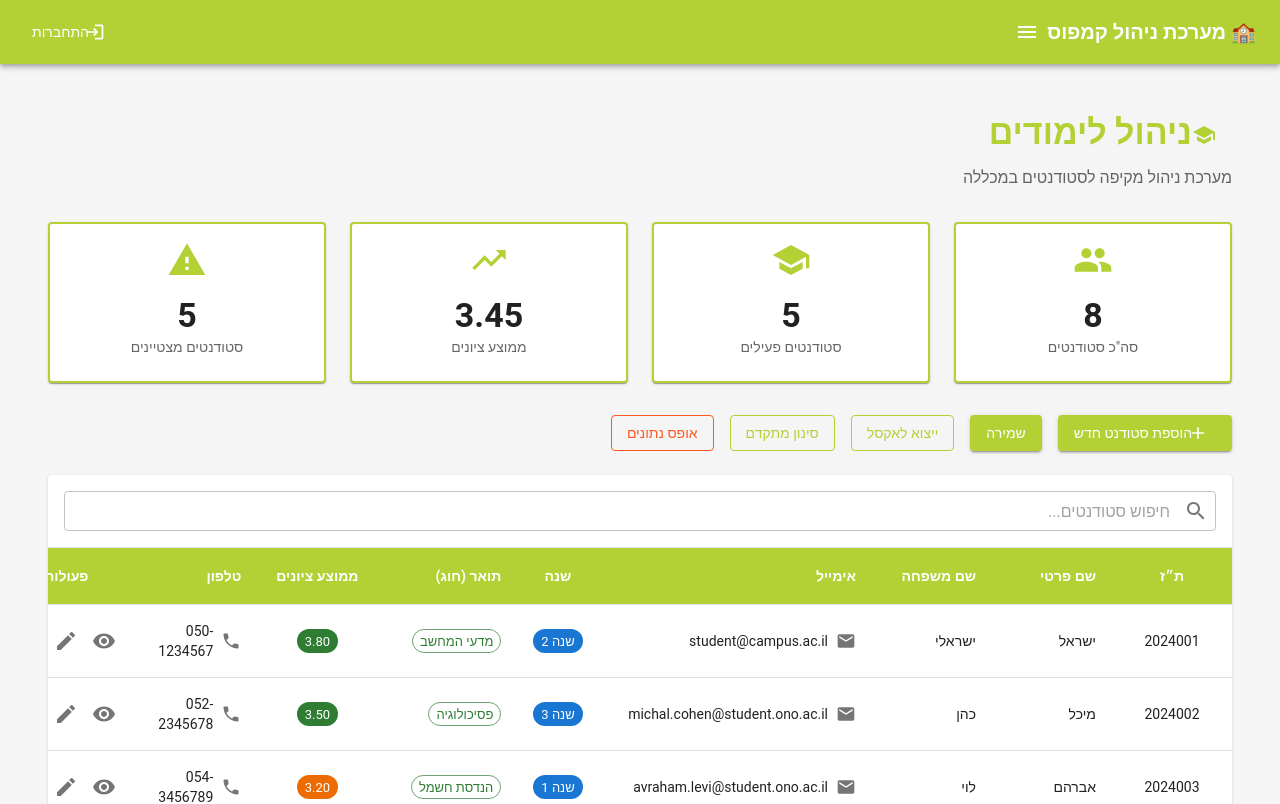
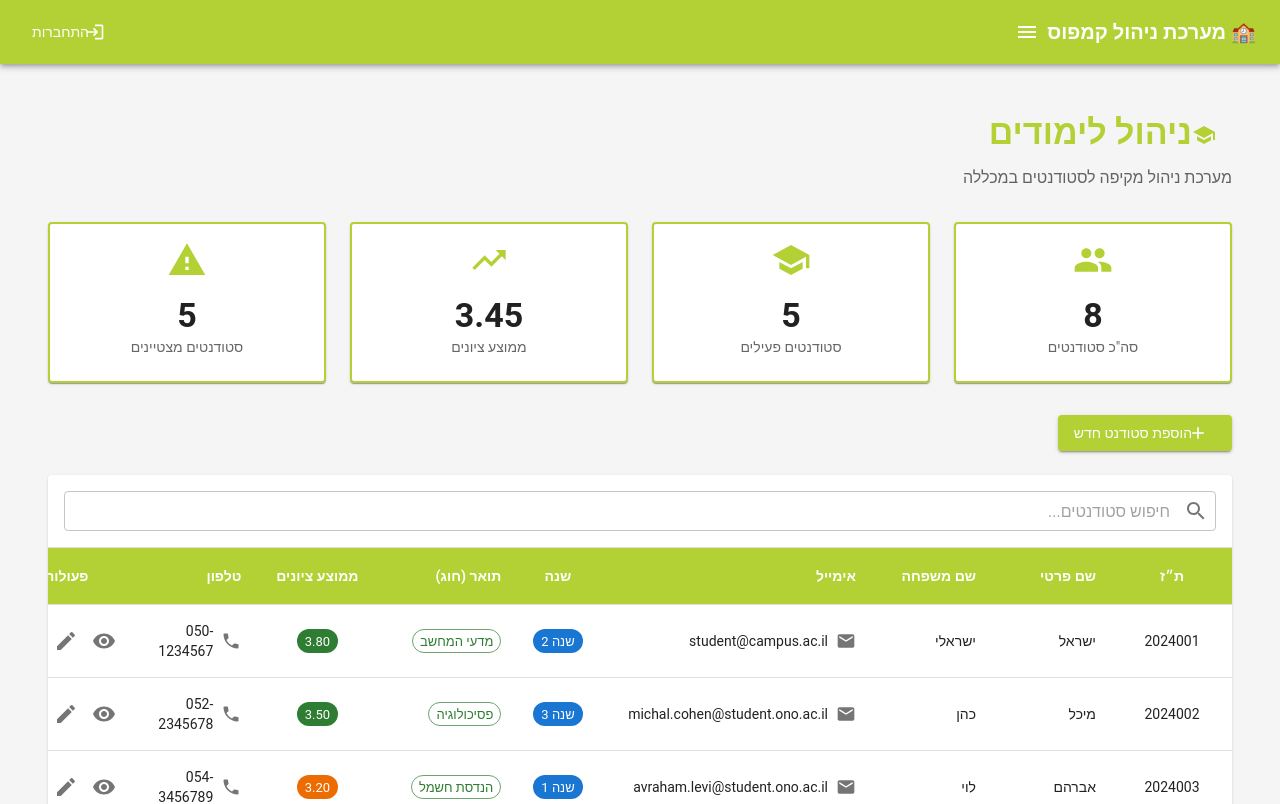
Before and after one commit to GoldR0/seker-kod-roy, a React (Create React App) app in the folder campus-web-react/: page /students in a window 1280 px wide. Shown: the top 804 px of the page. Built offline with nearby package versions, Linux system fonts and the light colour scheme.

Commit message:
Updating the students page , removing unused function

```diff
--- a/campus-web-react/src/pages/StudentsPage.tsx
+++ b/campus-web-react/src/pages/StudentsPage.tsx
@@ -236,24 +236,7 @@ const StudentsPage: React.FC<{ currentUser: any }> = ({ currentUser }) => {
     }
   };
 
-  // Save students data to localStorage (legacy function)
-  const saveStudentsToLocalStorage = () => {
-    try {
-      const studentsJson = JSON.stringify(students);
-      localStorage.setItem('campus-students-data', studentsJson);
-      setNotification({
-        message: `נשמרו ${students.length} סטודנטים ב-localStorage בהצלחה`,
-        type: 'success'
-      });
-      console.log('Students saved to localStorage:', students);
-    } catch (error) {
-      console.error('Error saving students to localStorage:', error);
-      setNotification({
-        message: 'שגיאה בשמירת הנתונים ב-localStorage',
-        type: 'error'
-      });
-    }
-  };
+
 
   // Load students from localStorage on component mount
   useEffect(() => {
@@ -633,98 +616,8 @@ const StudentsPage: React.FC<{ currentUser: any }> = ({ currentUser }) => {
         >
           הוספת סטודנט חדש
         </Button>
-        <Button
-          variant="contained"
-          onClick={saveStudentsToLocalStorage}
-          sx={{
-            backgroundColor: 'rgb(179, 209, 53)',
-            '&:hover': { backgroundColor: 'rgb(159, 189, 33)' }
-          }}
-        >
-          שמירה
-        </Button>
-        <Button
-          variant="outlined"
-          sx={{
-            borderColor: 'rgb(179, 209, 53)',
-            color: 'rgb(179, 209, 53)',
-            '&:hover': {
-              borderColor: 'rgb(159, 189, 33)',
-              backgroundColor: 'rgba(179, 209, 53, 0.1)'
-            }
-          }}
-        >
-          ייצוא לאקסל
-        </Button>
-        <Button
-          variant="outlined"
-          sx={{
-            borderColor: 'rgb(179, 209, 53)',
-            color: 'rgb(179, 209, 53)',
-            '&:hover': {
-              borderColor: 'rgb(159, 189, 33)',
-              backgroundColor: 'rgba(179, 209, 53, 0.1)'
-            }
-          }}
-        >
-          סינון מתקדם
-        </Button>
-        <Button
-          variant="outlined"
-          onClick={() => {
-            // Clear localStorage and reload students
-            localStorage.removeItem('campus-students-data');
-            const allStudents = getAllStudents();
 
-            // Ensure Israel Israeli is in the students list
-            const israelExists = allStudents.some(student => student.id === '123456789');
-            if (!israelExists) {
-              const israelStudent: Student = {
-                id: '123456789',
-                studentNumber: '2024001',
-                firstName: 'ישראל',
-                lastName: 'ישראלי',
-                fullName: 'ישראל ישראלי',
-                email: 'student@campus.ac.il',
-                phone: '050-1234567',
-                address: 'רחוב הרצל 15, תל אביב',
-                department: 'מדעי המחשב',
-                year: 2,
-                semester: 'א',
-                creditsCompleted: 45,
-                gpa: 3.8,
-                birthDate: '2002-05-15',
-                age: 22,
-                gender: 'male',
-                city: 'תל אביב',
-                status: 'active',
-                enrollmentDate: '2022-10-01',
-                lastActive: '2024-12-01',
-                emergencyContact: 'שרה ישראלי',
-                emergencyPhone: '050-9876543',
-                notes: 'סטודנט מצטיין'
-              };
-              allStudents.unshift(israelStudent);
-            }
 
-            setStudents(allStudents);
-            setStatistics(getStudentsStatistics());
-            setNotification({
-              message: 'נתוני הסטודנטים אופסו והוטענו מחדש',
-              type: 'success'
-            });
-          }}
-          sx={{
-            borderColor: '#FF5722',
-            color: '#FF5722',
-            '&:hover': {
-              borderColor: '#D84315',
-              backgroundColor: 'rgba(255, 87, 34, 0.1)'
-            }
-          }}
-        >
-          אופס נתונים
-        </Button>
       </Box>
 
       {/* Students Table */}
```
